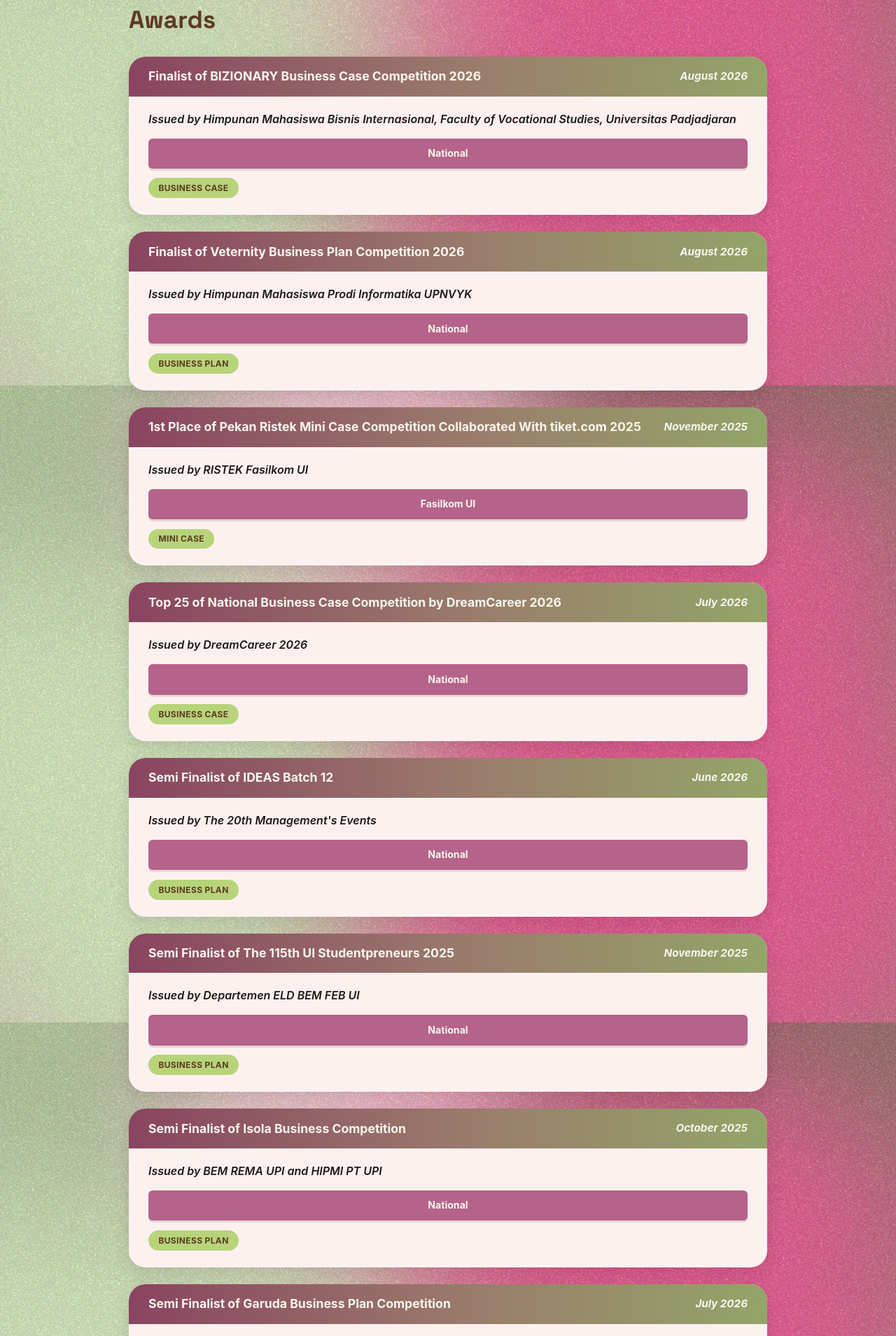
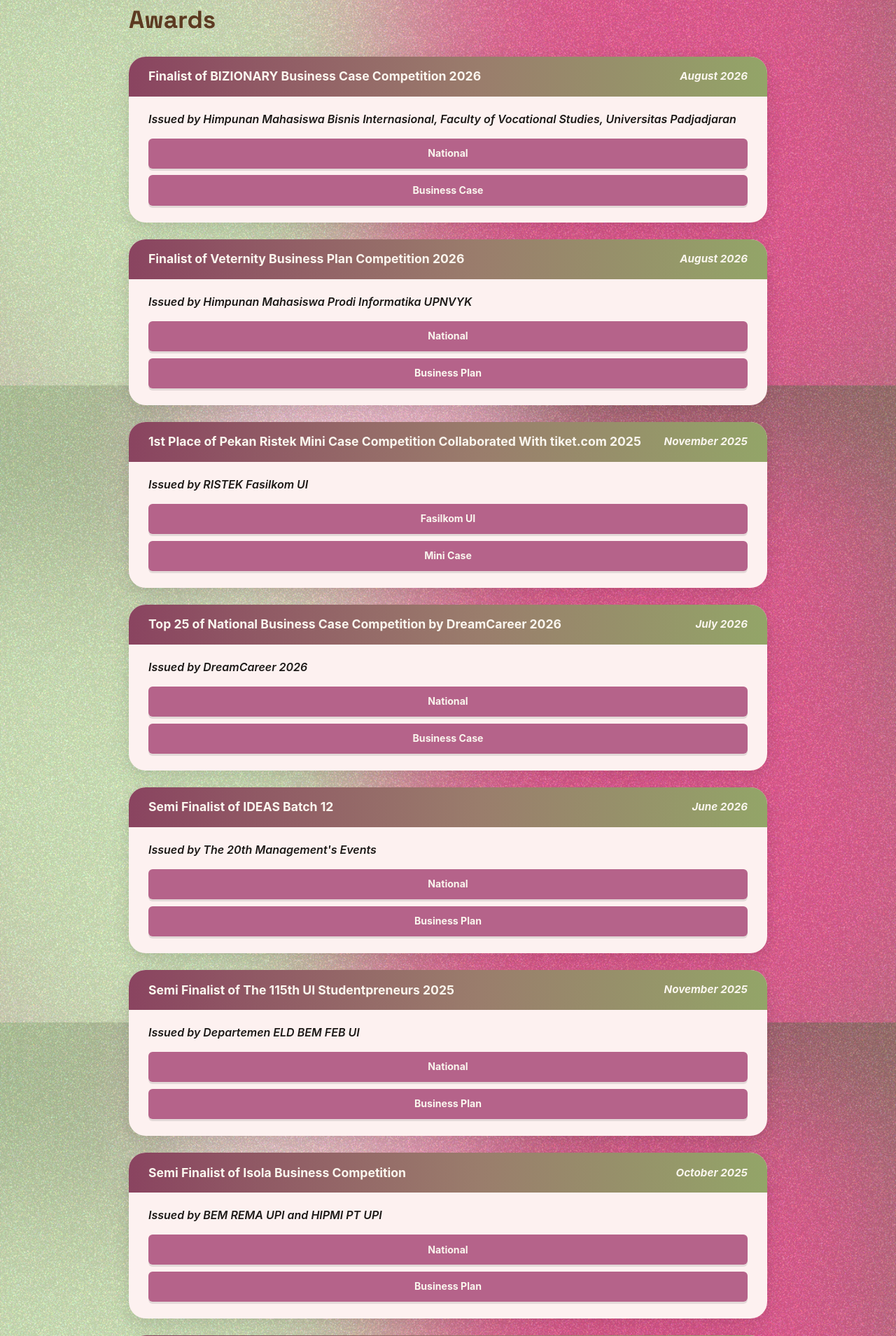
Before and after one commit to rakhel-ariw1/myportofolio, a Django app: page / in a window 1280 px wide. Shown: the part 2180-4089 px from the top of the page at 70% size. Run offline with Django 5.2, Linux system fonts and the light colour scheme.

Commit message:
update latihan-branch

```diff
--- a/static/css/style.css
+++ b/static/css/style.css
@@ -334,16 +334,16 @@ h1, .brand {
 }
 
 .category-badge {
-    display: inline-block;
-    margin-top: 0.85rem;
-    background-color: var(--accent-green);
-    color: var(--brown-dark);
+    display: block;
+    margin-top: 0.6rem;
+    background-color: #b5638a;
+    color: var(--cream);
     font-weight: 700;
-    font-size: 0.75rem;
-    text-transform: uppercase;
-    letter-spacing: 0.03em;
-    padding: 0.3rem 0.9rem;
-    border-radius: var(--radius);
+    font-size: 0.88rem;
+    text-align: center;
+    padding: 0.65rem 1rem;
+    border-radius: 6px;
+    box-shadow: 0 3px 0 rgba(0, 0, 0, 0.1);
 }
 
 .site-footer {
```
